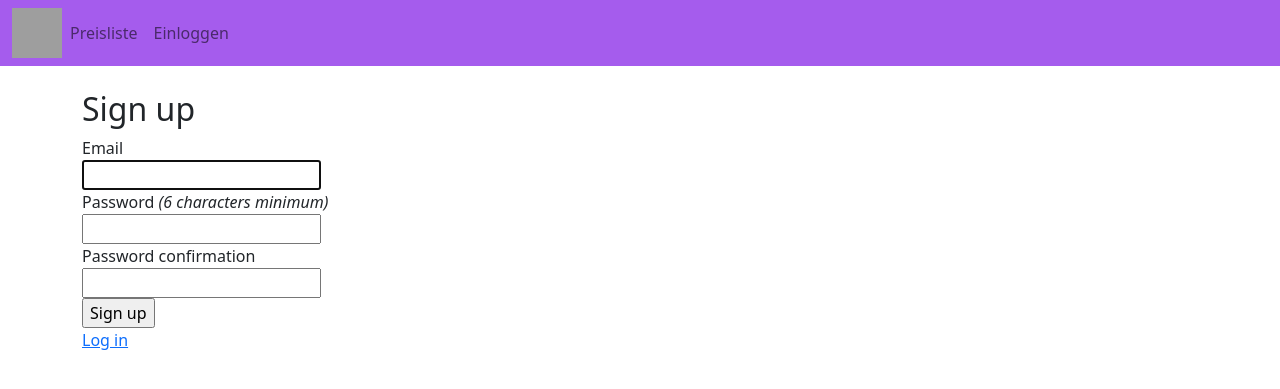
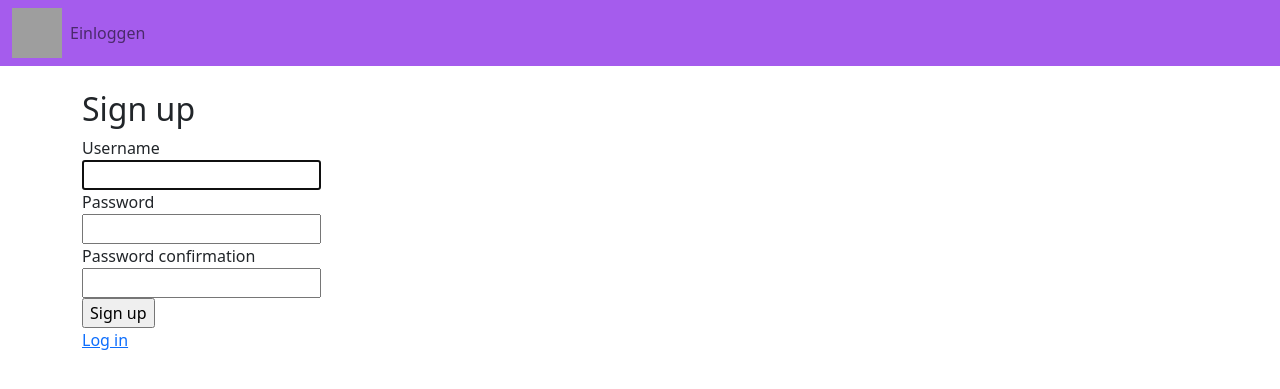
Before and after one commit to Lucyfaria/blog, a Rails app: page /users/sign_up in a window 1280 px wide. Shown: the top 389 px of the page. Run offline with Rails 7, Linux system fonts and the light colour scheme; grey boxes are pictures that could not be loaded.

Commit message:
Login Method changed to username

```diff
--- a/app/controllers/application_controller.rb
+++ b/app/controllers/application_controller.rb
@@ -1,2 +1,5 @@
 class ApplicationController < ActionController::Base
+    def person_params
+        params.require(:person).permit(:username)
+      end
 end
--- a/app/views/devise/registrations/new.html.erb
+++ b/app/views/devise/registrations/new.html.erb
@@ -1,11 +1,11 @@
 <h2>Sign up</h2>
-<%# TODO: Remove Email. Substitute with username and password %>
+
 <%= form_for(resource, as: resource_name, url: registration_path(resource_name)) do |f| %>
   <%= render "devise/shared/error_messages", resource: resource %>
 
   <div class="field">
-    <%= f.label :email %><br />
-    <%= f.email_field :email, autofocus: true, autocomplete: "email" %>
+    <%= f.label :username %><br />
+    <%= f.text_field :username, autofocus: true, autocomplete: "username" %>
   </div>
 
   <div class="field">
--- a/app/views/devise/sessions/new.html.erb
+++ b/app/views/devise/sessions/new.html.erb
@@ -2,8 +2,8 @@
 
 <%= form_for(resource, as: resource_name, url: session_path(resource_name)) do |f| %>
   <div class="field">
-    <%= f.label :email %><br />
-    <%= f.email_field :email, autofocus: true, autocomplete: "email" %>
+    <%= f.label :username %><br />
+    <%= f.text_field :username, autofocus: true, autocomplete: "username" %>
   </div>
 
   <div class="field">
--- a/app/views/home/_header.html.erb
+++ b/app/views/home/_header.html.erb
@@ -4,23 +4,24 @@
 
     <div class="collapse navbar-collapse" id="navbarNav">
       <ul class="navbar-nav">
+
+ <%# TODO: Pricelist to if user_signed_in %>
+        <% if user_signed_in? %>
+
         <li class="nav-item">
           <%= link_to 'Preisliste', pricelist_index_path, class:"nav-link"%>
         </li>
- <%# TODO: Pricelist to if user_signed_in %>
-        <% if user_signed_in? %>
-          <li class="nav-item">
+        <li class="nav-item">
             <%= link_to 'Fraktionen', fractions_path, class:"nav-link"%>
           </li>
-
-          <li class="nav-item">
+        <li class="nav-item">
             <%= link_to "Ausloggen", destroy_user_session_path, :method => :delete, class:"nav-link" %>
           </li>
           <li class="nav-item">
-            <%= link_to 'Neuer Mitarbeiter', new_user_registration_path, class:"nav-link"%>
+            <%# link_to 'Neuer Mitarbeiter', new_user_registration_path, class:"nav-link"%>
           </li>
           <li class="nav-item">
-            <%= link_to 'Mitarbeiter bearbeiten', edit_user_registration_path, class:"nav-link"%>
+            <%# link_to 'Mitarbeiter bearbeiten', edit_user_registration_path, class:"nav-link"%>
           </li>
         <% else %>
           <li class="nav-item">
--- a/config/initializers/devise.rb
+++ b/config/initializers/devise.rb
@@ -46,7 +46,7 @@
   # session. If you need permissions, you should implement that in a before filter.
   # You can also supply a hash where the value is a boolean determining whether
   # or not authentication should be aborted when the value is not present.
-  # config.authentication_keys = [:email]
+  config.authentication_keys = [:username]
 
   # Configure parameters from the request object used for authentication. Each entry
   # given should be a request method and it will automatically be passed to the
--- /dev/null
+++ b/db/migrate/20220712115550_add_username_to_users.rb
@@ -0,0 +1,6 @@
+class AddUsernameToUsers < ActiveRecord::Migration[7.0]
+  def change
+    add_column :users, :username, :string
+    add_index :users, :username, unique: true
+  end
+end
```
Also changed, not shown: app/models/user.rb (+6 -3 lines), Gemfile.lock, db/schema.rb.
